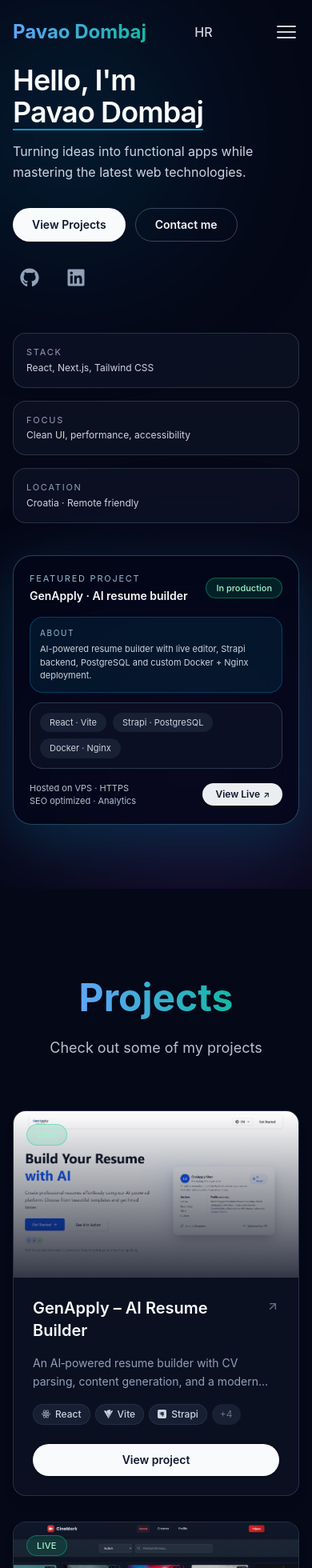
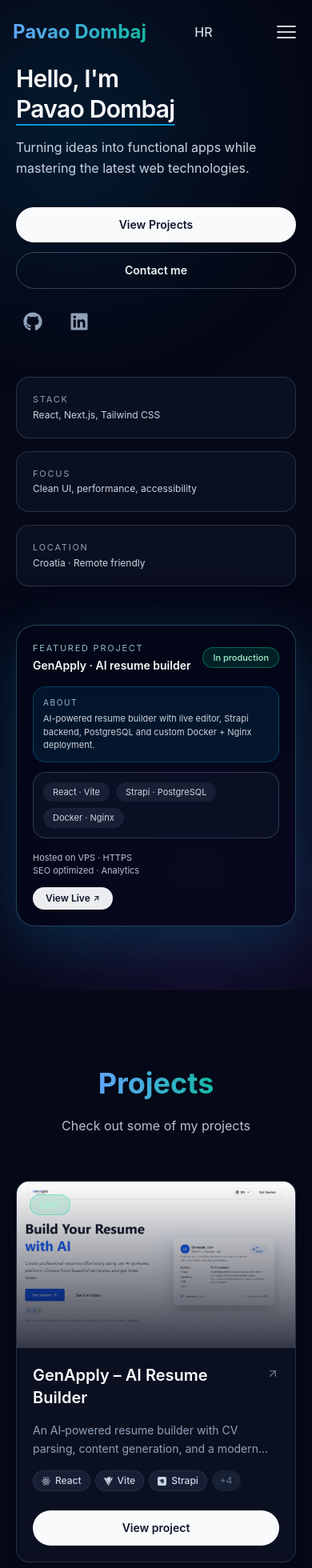
Before and after one commit to PavaoDombaj/portfolio, a React (Vite) app: page / in a window 390 px wide. Shown: the top 1960 px of the page at 80% size. Built offline with nearby package versions, Linux system fonts and the light colour scheme.

Commit message:
refactor: update spacing and typography across components for improved layout consistency mobile

```diff
--- a/src/components/About.jsx
+++ b/src/components/About.jsx
@@ -8,7 +8,7 @@ const About = () => {
   return (
     <section
       id="about"
-      className="relative w-full py-32 px-4 sm:px-6 lg:px-10 bg-[#050816]"
+      className="relative w-full py-24 md:py-32 px-5 sm:px-6 lg:px-10 bg-[#050816]"
     >
       {/* Background gradient effects */}
       <div className="absolute inset-0 -z-10 pointer-events-none">
@@ -19,7 +19,7 @@ const About = () => {
 
       <div className="max-w-6xl mx-auto">
         <motion.div
-          className="grid grid-cols-1 lg:grid-cols-2 gap-16 items-center"
+          className="grid grid-cols-1 lg:grid-cols-2 gap-12 md:gap-16 items-center"
           initial={{ opacity: 0, y: 20 }}
           animate={{ opacity: 1, y: 0 }}
           transition={{ duration: 0.7 }}
@@ -40,7 +40,7 @@ const About = () => {
                 <img
                   src={profile}
                   alt="Profile"
-                  className="relative w-80 h-80 object-cover rounded-xl shadow-2xl"
+                  className="relative w-72 h-72 sm:w-80 sm:h-80 object-cover rounded-xl shadow-2xl"
                 />
               </div>
             </div>
@@ -53,13 +53,13 @@ const About = () => {
             transition={{ duration: 0.7, delay: 0.4 }}
             className="text-center lg:text-left space-y-6"
           >
-            <h2 className="text-5xl md:text-6xl font-bold">
+            <h2 className="text-4xl md:text-6xl font-bold">
               <span className="bg-clip-text text-transparent primary-gradient">
                 {t('aboutTitle')}
               </span>
             </h2>
 
-            <p className="text-slate-300 text-lg leading-relaxed">
+            <p className="text-slate-300 text-base md:text-lg leading-relaxed">
               {t('aboutDescription')}
             </p>
           </motion.div>
--- a/src/components/Hero.jsx
+++ b/src/components/Hero.jsx
@@ -22,7 +22,7 @@ const Hero = () => {
   return (
     <section
       id="home"
-      className="relative w-full min-h-[85vh] flex items-center justify-center px-4 sm:px-6 lg:px-10 overflow-hidden bg-[#050816]"
+      className="relative w-full min-h-[85vh] flex items-center justify-center px-5 sm:px-6 lg:px-10 overflow-hidden bg-[#050816]"
     >
       <div className="absolute inset-0 pointer-events-none">
         <div className="absolute -left-10 top-10 h-64 w-64 rounded-full bg-sky-500/20 blur-[110px]" />
@@ -30,16 +30,16 @@ const Hero = () => {
         <div className="absolute inset-0 bg-[linear-gradient(120deg,rgba(148,163,184,0.08)_1px,transparent_1px)] bg-[length:22px_22px] opacity-30" />
       </div>
 
-      <div className="relative z-10 w-full max-w-6xl mx-auto py-20">
+      <div className="relative z-10 w-full max-w-6xl mx-auto py-20 md:py-24">
         <motion.div
           variants={containerVariants}
           initial="hidden"
           animate="visible"
-          className="grid grid-cols-1 lg:grid-cols-[minmax(0,1.05fr)_minmax(0,0.95fr)] gap-10 lg:gap-14 items-center"
+          className="grid grid-cols-1 lg:grid-cols-[minmax(0,1.05fr)_minmax(0,0.95fr)] gap-12 lg:gap-14 items-center"
         >
-          <div className="flex flex-col gap-8">
+          <div className="flex flex-col gap-9 sm:gap-10">
             <motion.div variants={itemVariants} className="space-y-4 max-w-3xl">
-              <h1 className="text-4xl sm:text-5xl lg:text-[3.1rem] font-semibold tracking-tight text-slate-50">
+              <h1 className="text-3xl sm:text-5xl lg:text-[3.1rem] leading-tight font-semibold tracking-tight text-slate-50">
                 {t("greeting")} {" "}
                 <span className="underline underline-offset-8 decoration-sky-400/80 decoration-2">
                  <br /> Pavao Dombaj
@@ -50,17 +50,17 @@ const Hero = () => {
               </p>
             </motion.div>
 
-            <motion.div variants={itemVariants} className="flex flex-wrap items-center gap-6">
+            <motion.div variants={itemVariants} className="flex flex-col sm:flex-row sm:items-center gap-5 sm:gap-6">
               <div className="flex flex-wrap gap-3">
                 <a
                   href="#projects"
-                  className="inline-flex items-center justify-center rounded-full bg-slate-50 text-slate-900 px-6 py-2.5 text-sm font-semibold shadow-sm hover:bg:white transition"
+                  className="inline-flex w-full sm:w-auto items-center justify-center rounded-full bg-slate-50 text-slate-900 px-6 py-3 text-sm font-semibold shadow-sm hover:bg-white transition"
                 >
                   {t("viewProjectsButton")}
                 </a>
                 <a
                   href="#contact"
-                  className="inline-flex items-center justify-center rounded-full border border-slate-600/80 px-6 py-2.5 text-sm font-semibold text-slate-100 hover:border-sky-400/80 hover:text-sky-200 transition"
+                  className="inline-flex w-full sm:w-auto items-center justify-center rounded-full border border-slate-600/80 px-6 py-3 text-sm font-semibold text-slate-100 hover:border-sky-400/80 hover:text-sky-200 transition"
                 >
                   {t("contactButton")}
                 </a>
@@ -90,17 +90,17 @@ const Hero = () => {
 
             <motion.div
               variants={itemVariants}
-              className="mt-4 grid grid-cols-1 sm:grid-cols-3 gap-4 text-xs text-slate-300"
+              className="mt-3 grid grid-cols-1 sm:grid-cols-3 gap-4 sm:gap-5 text-xs text-slate-300"
             >
-              <div className="rounded-2xl border border-slate-700/70 bg-slate-900/60 p-4">
+              <div className="rounded-2xl border border-slate-700/70 bg-slate-900/60 p-5">
                 <p className="text-[11px] uppercase tracking-[0.16em] text-slate-400 mb-1">{t("stack")}</p>
                 <p>React, Next.js, Tailwind CSS</p>
               </div>
-              <div className="rounded-2xl border border-slate-700/70 bg-slate-900/60 p-4">
+              <div className="rounded-2xl border border-slate-700/70 bg-slate-900/60 p-5">
                 <p className="text-[11px] uppercase tracking-[0.16em] text-slate-400 mb-1">{t("focus")}</p>
                 <p>Clean UI, performance, accessibility</p>
               </div>
-              <div className="rounded-2xl border border-slate-700/70 bg-slate-900/60 p-4">
+              <div className="rounded-2xl border border-slate-700/70 bg-slate-900/60 p-5">
                 <p className="text-[11px] uppercase tracking-[0.16em] text-slate-400 mb-1">{t("location")}</p>
                 <p>Croatia · Remote friendly</p>
               </div>
@@ -133,7 +133,7 @@ const Hero = () => {
               </div>
             </div>
 
-            <div className="mt-4 flex items-center justify-between">
+            <div className="mt-4 flex flex-col items-start gap-3 sm:flex-row sm:items-center sm:justify-between">
               <div className="flex flex-col text-[11px] text-slate-300/90">
                 <span>{t("deployedInfo")}</span>
                 <span>{t("seoInfo")}</span>
--- a/src/components/ProjectCard.jsx
+++ b/src/components/ProjectCard.jsx
@@ -33,7 +33,7 @@ const ProjectCard = ({ project }) => {
       </div>
 
       {/* Sadržaj */}
-      <div className="p-6 space-y-4">
+      <div className="p-5 sm:p-6 space-y-4">
 
         {/* Naslov s ikonom */}
         <div className="flex items-start justify-between gap-2">
@@ -71,12 +71,12 @@ const ProjectCard = ({ project }) => {
         </div>
 
         {/* Linkovi - novi stil */}
-        <div className="flex gap-3 pt-2">
+        <div className="flex flex-col sm:flex-row gap-3 pt-2">
 
           {/* Primarni link */}
           <a
             href={`/project/${project.slug}`}
-            className="flex-1 group/btn relative px-4 py-2.5 text-center text-sm rounded-full bg-slate-50 text-slate-900 font-semibold overflow-hidden transition-all duration-300 hover:bg-white shadow-sm"
+            className="w-full sm:flex-1 group/btn relative px-4 py-3 text-center text-sm rounded-full bg-slate-50 text-slate-900 font-semibold overflow-hidden transition-all duration-300 hover:bg-white shadow-sm"
           >
             <span className="relative z-10">{t('viewProject')}</span>
           </a>
@@ -87,7 +87,7 @@ const ProjectCard = ({ project }) => {
               href={project.github}
               target="_blank"
               rel="noopener noreferrer"
-              className="px-4 py-2.5 rounded-full border border-slate-600/80 text-slate-300 hover:border-sky-400/50 hover:text-sky-300 transition-all duration-300 flex items-center justify-center"
+              className="w-full sm:w-auto px-4 py-3 rounded-full border border-slate-600/80 text-slate-300 hover:border-sky-400/50 hover:text-sky-300 transition-all duration-300 flex items-center justify-center"
               title="GitHub"
             >
               <svg className="w-4 h-4" fill="currentColor" viewBox="0 0 24 24">
--- a/src/components/Projects.jsx
+++ b/src/components/Projects.jsx
@@ -9,7 +9,7 @@ const Projects = () => {
   return (
     <motion.section
       id="projects"
-      className="relative w-full px-4 sm:px-6 lg:px-10 py-28 bg-[#050816]"
+      className="relative w-full px-5 sm:px-6 lg:px-10 py-24 md:py-28 bg-[#050816]"
       initial={{ opacity: 0, y: 20 }}
       animate={{ opacity: 1, y: 0 }}
       transition={{ duration: 0.7, ease: "easeOut" }}
@@ -23,23 +23,23 @@ const Projects = () => {
 
       <div className="max-w-6xl mx-auto">
         <motion.div
-          className="text-center mb-16"
+          className="text-center mb-14 md:mb-16"
           initial={{ opacity: 0, y: -10 }}
           animate={{ opacity: 1, y: 0 }}
           transition={{ duration: 0.8, delay: 0.2 }}
         >
-          <h2 className="text-5xl md:text-6xl font-bold mb-6">
+          <h2 className="text-4xl md:text-6xl font-bold mb-5 md:mb-6">
             <span className="bg-clip-text text-transparent primary-gradient">
               {t('projectsTitle')}
             </span>
           </h2>
-          <p className="text-lg text-slate-300/90 max-w-2xl mx-auto leading-relaxed">
+          <p className="text-base md:text-lg text-slate-300/90 max-w-2xl mx-auto leading-relaxed">
             {t('projectsDescription')}
           </p>
         </motion.div>
 
         <motion.div
-          className="grid grid-cols-1 md:grid-cols-2 lg:grid-cols-3 gap-8"
+          className="grid grid-cols-1 md:grid-cols-2 lg:grid-cols-3 gap-6 sm:gap-8"
           initial="hidden"
           animate="visible"
           variants={{
--- a/src/components/Services.jsx
+++ b/src/components/Services.jsx
@@ -31,7 +31,7 @@ const Services = () => {
   return (
     <section
       id="services"
-      className="relative w-full px-4 sm:px-6 lg:px-10 py-28 bg-[#050816]"
+      className="relative w-full px-5 sm:px-6 lg:px-10 py-24 md:py-28 bg-[#050816]"
     >
       <div className="absolute inset-0 -z-10 pointer-events-none">
         <div className="absolute top-16 left-0 w-72 h-72 bg-cyan-500/15 rounded-full blur-[120px]" />
@@ -41,18 +41,18 @@ const Services = () => {
 
       <div className="max-w-6xl mx-auto">
         <motion.div
-          className="text-center mb-16"
+          className="text-center mb-14 md:mb-16"
           initial={{ opacity: 0, y: -10 }}
           whileInView={{ opacity: 1, y: 0 }}
           transition={{ duration: 0.8, delay: 0.1 }}
           viewport={{ once: true }}
         >
-          <h2 className="text-5xl md:text-6xl font-bold mb-6">
+          <h2 className="text-4xl md:text-6xl font-bold mb-5 md:mb-6">
             <span className="bg-clip-text text-transparent primary-gradient">
               {t("servicesTitle")}
             </span>
           </h2>
-          <p className="text-lg text-slate-300/90 max-w-3xl mx-auto leading-relaxed">
+          <p className="text-base md:text-lg text-slate-300/90 max-w-3xl mx-auto leading-relaxed">
             {t("servicesDescription")}
           </p>
         </motion.div>
@@ -70,7 +70,7 @@ const Services = () => {
                 viewport={{ once: true }}
                 className="group rounded-3xl border border-slate-700/70 bg-slate-900/60 backdrop-blur-sm p-6 sm:p-7 hover:border-sky-400/40 hover:shadow-[0_20px_60px_rgba(14,165,233,0.08)] transition-all duration-300"
               >
-                <div className="flex items-start gap-4">
+                <div className="flex items-start gap-5">
                   <div className="flex h-12 w-12 shrink-0 items-center justify-center rounded-2xl bg-sky-500/10 border border-sky-400/20 text-sky-300">
                     <Icon className="w-5 h-5" />
                   </div>
```
Also changed, not shown: src/components/CallToAction.jsx (+6 -6 lines), src/components/Footer.jsx (+6 -6 lines).
